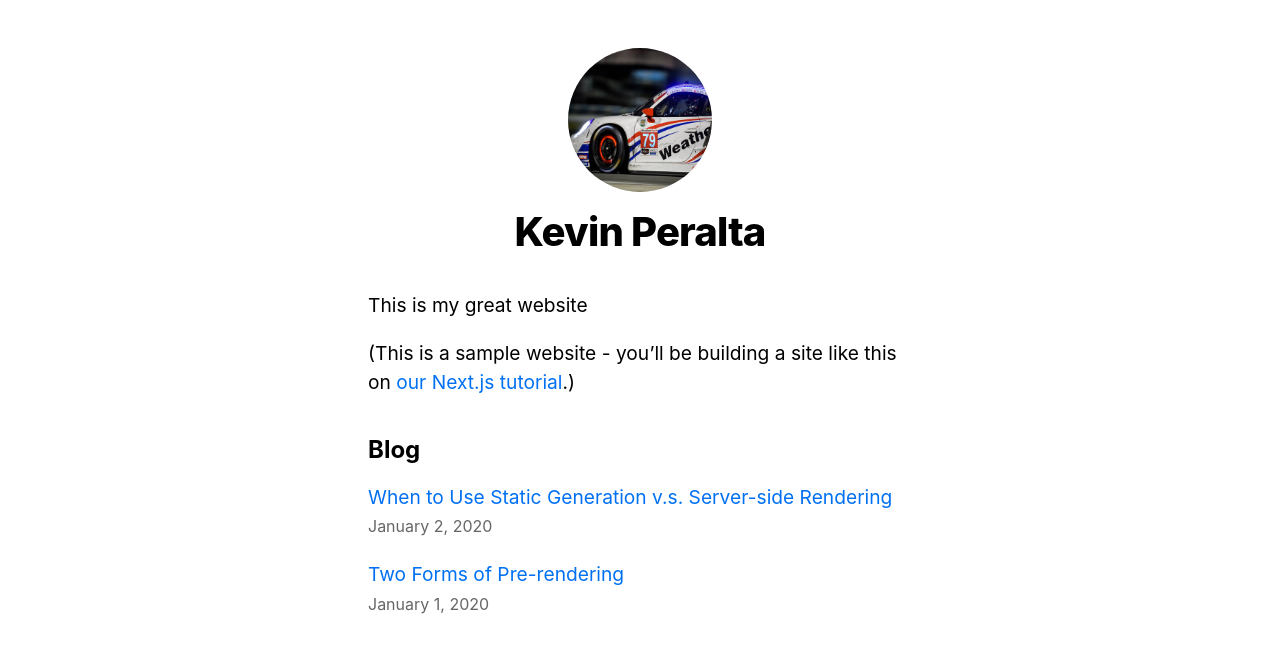
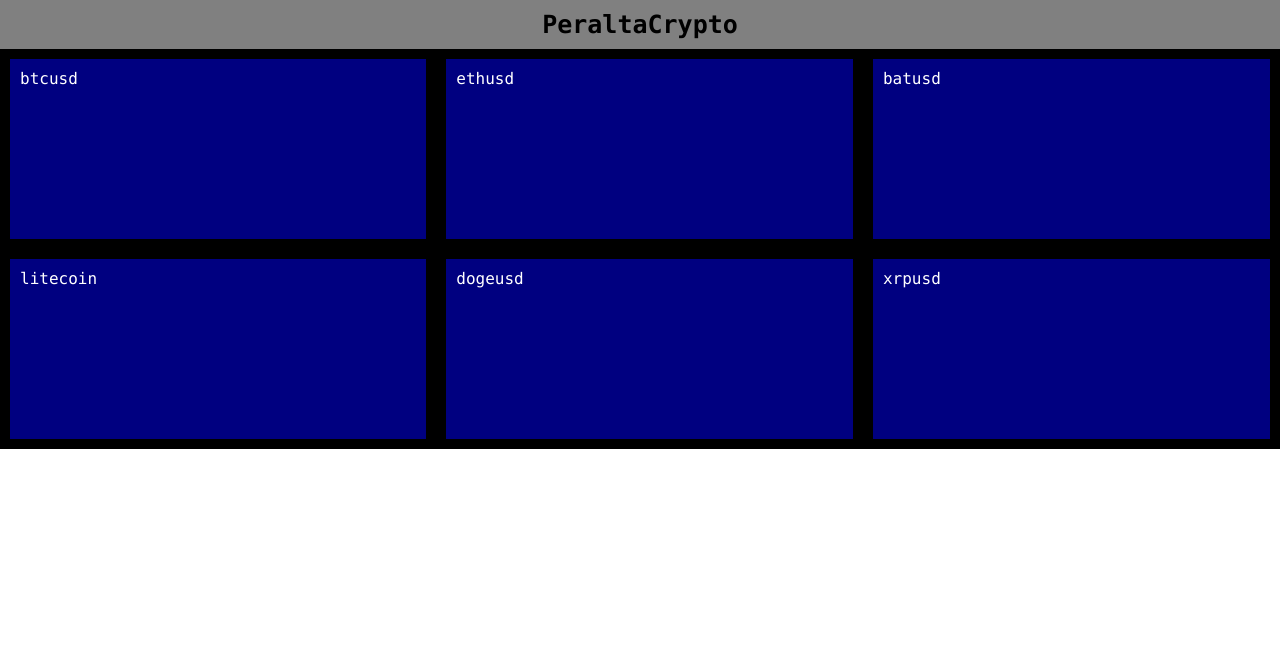
Before and after one commit to peralta0x00/PDP2021crypto, a Next.js app: page / in a window 1280 px wide. Shown: the top 652 px of the page. Built offline with nearby package versions, Linux system fonts and the light colour scheme.

Commit message:
transition into crypto work.. will phase out tutorial work ('tut') soon

```diff
--- a/components/layout.js
+++ b/components/layout.js
@@ -34,7 +34,7 @@ export default function Layout({ children, home }) {
               className={utilStyles.borderCircle}
               height={144}
               width={144}
-              alt={name}
+              alt={2name}
             />
             <h1 className={utilStyles.heading2Xl}>{name}</h1>
           </>
--- a/pages/api/hello.js
+++ b/pages/api/hello.js
@@ -1,6 +1,6 @@
 // Next.js API route support: https://nextjs.org/docs/api-routes/introduction
 
-export default function (req, res) => {
-  res.statusCode = 200
-  res.json({ name: 'John Doe' })
-}
+//export default function (req, res) => {
+//  res.statusCode = 200
+//  res.json({ name: 'John Doe' })
+//}
--- a/pages/index.js
+++ b/pages/index.js
@@ -1,50 +1,17 @@
-import Head from 'next/head' //for head module..
-import { getSortedDataPosts } from '../lib/posts'
-import Layout, { siteTitle } from '../components/layout'
-import utilStyles from '../styles/utils.module.css'
-import Link from 'next/link'
-import Date from '../components/date'
+import myStyles from '../styles/styles.module.css'
+export default function Home() {
+   return (
+        <div>
+           <h1 className= {myStyles.header}>PeraltaCrypto</h1>
+   	   <div className={myStyles.mainGrid}>
+	      <div className={myStyles.tile}>btcusd</div>
+	      <div className={myStyles.tile}>ethusd</div>
+	      <div className={myStyles.tile}>batusd</div>
+	      <div className={myStyles.tile}>litecoin</div>
+	      <div className={myStyles.tile}>dogeusd</div>
+	      <div className={myStyles.tile}>xrpusd</div>
+	   </div>
+        </div>
+   )
 
-export default function Home({ allPostsData }) {
-  return (
-    <Layout home>
-      <Head>
-        <title>{siteTitle}</title>
-      </Head>
-      <section className={utilStyles.headingMd}>
-        <p>This is my great website</p>
-        <p>
-          (This is a sample website - you’ll be building a site like this on{' '}
-          <a href="https://nextjs.org/learn">our Next.js tutorial</a>.)
-        </p>
-      </section>
-	<section className={`${utilStyles.headingMd} ${utilStyles.padding1px}`}>
-        <h2 className={utilStyles.headingLg}>Blog</h2>
-        <ul className={utilStyles.list}>
-          {allPostsData.map(({ id, date, title }) => (
-            <li className={utilStyles.listItem} key={id}>
-		 <Link href={`/posts/${id}`}>
-    			<a>{title}</a>
-  		 </Link>
-  		 <br />
-  		<small className={utilStyles.lightText}>
-    		    <Date dateString={date} />
- 		 </small>
-
-            </li>
-          ))}
-        </ul>
-      </section>
-    </Layout>
-  )
 }
-
-export async function getStaticProps() {
-	const allPostsData = getSortedDataPosts()
-	return {
-		//object syntax below? want all posts
-		props: {
-			allPostsData
-		}
-	}
-}
--- a/styles/globals.css
+++ b/styles/globals.css
@@ -2,8 +2,10 @@ html,
 body {
   padding: 0;
   margin: 0;
-  font-family: -apple-system, BlinkMacSystemFont, Segoe UI, Roboto, Oxygen,
+  font-family:menlo;
+  /*font-family: -apple-system, BlinkMacSystemFont, Segoe UI, Roboto, Oxygen,
     Ubuntu, Cantarell, Fira Sans, Droid Sans, Helvetica Neue, sans-serif;
+  */
 }
 
 a {
--- /dev/null
+++ b/styles/styles.module.css
@@ -0,0 +1,23 @@
+.header {
+   padding:0px;
+   text-align: center;
+   font-size:25px;
+   margin:0;
+   padding:10px;
+   background:gray;
+}
+
+.tile {
+   background:navy;
+   color:white;
+   padding:10px;
+   border:10px solid black;
+}
+
+.mainGrid {
+   display:grid;
+   grid-template-columns:auto auto auto;
+   padding:0px;
+   grid-auto-rows: 200px;
+
+}
```
Also changed, not shown: pages/indexTUT.js (added, +50 -0 lines), styles/utilsTUT.module.css (renamed from styles/utils.module.css), 1 other file (tests, documents, lock files or other folders).
